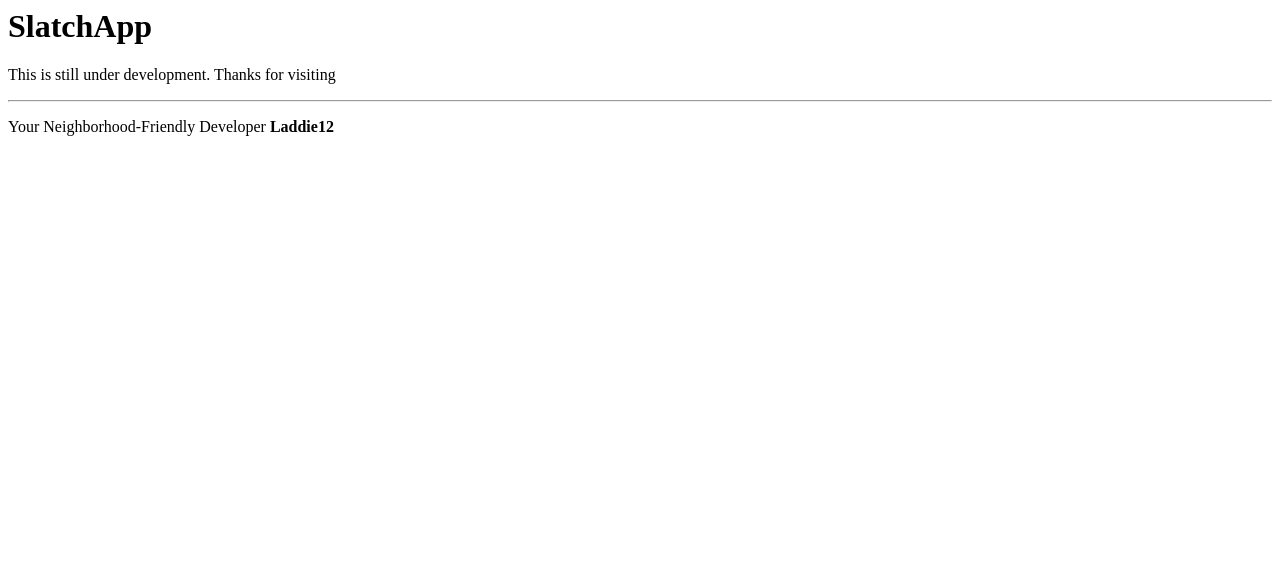
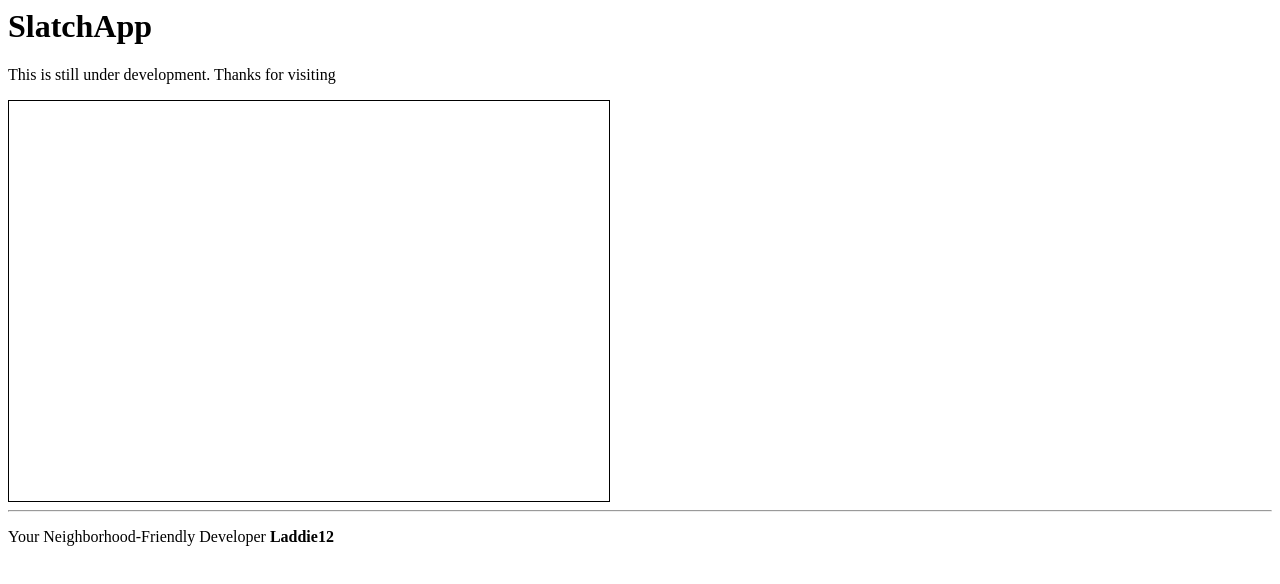
Before and after one commit to slatchapp/slatchapp.github.io, a plain HTML site: page index.html in a window 1280 px wide. Drawn offline with Linux system fonts and the light colour scheme.

Commit message:
Update index.html

```diff
--- a/index.html
+++ b/index.html
@@ -1,4 +1,6 @@
 <h1>SlatchApp</h1>
 <p>This is still under development.  Thanks for visiting</p>
+<canvas id="appcanvas" width="600" height="400" style="border:1px solid #000000;">
+</canvas>
 <hr>
 <p>Your Neighborhood-Friendly Developer <strong>Laddie12</strong></p>
```
